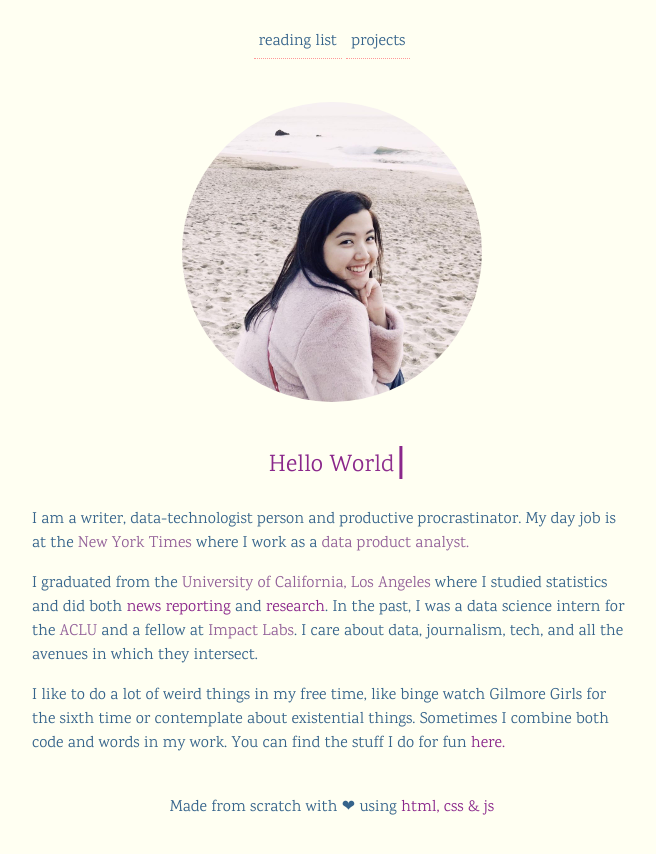
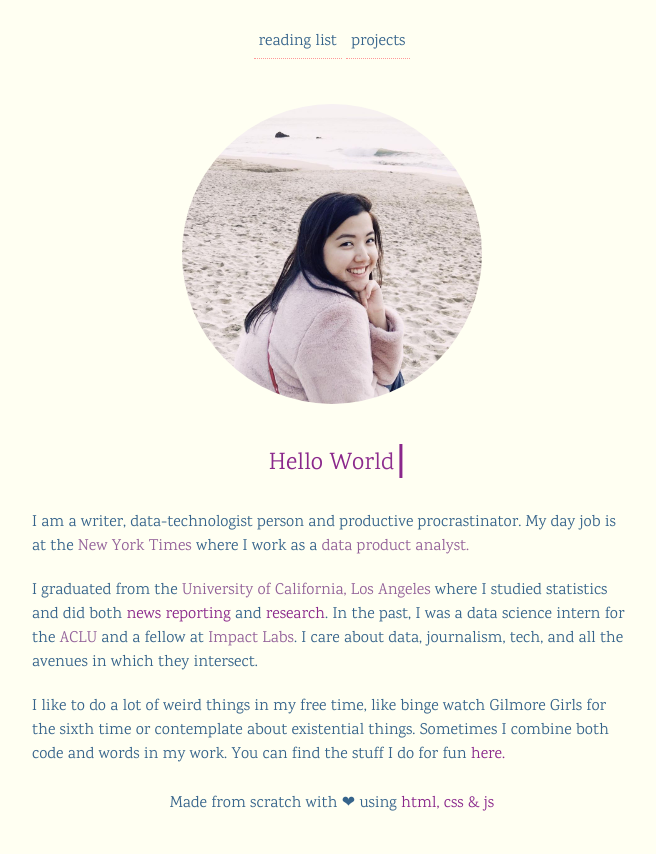
Before and after one commit to joyharjanto/jharjanto, a plain HTML site: page index.html in a window 1280 px wide. Shown: the part 152-1006 px from the top of the page, without its empty margins (308-964 px from the left). Drawn offline with nearby package versions, Linux system fonts and the light colour scheme; a web font is replaced by a local one.

Commit message:
removed br used paddings and margins within p tags

```diff
--- a/css/style.css
+++ b/css/style.css
@@ -33,6 +33,8 @@ img{
   display: block;
   margin-left: auto;
   margin-right: auto;
+  margin-top: 50px;
+  margin-bottom: 40px;
 }
 
 a.fancy{
@@ -73,6 +75,9 @@ a.project{
 p{
   color: #36648b;
   text-align: left;
+  margin: 10px auto 10px auto;
+  padding-top: 5px;
+  padding-bottom: 5px;
 }
 
 #animated{
@@ -95,6 +100,7 @@ ul>li{
 }
 
 footer{
+  margin-top: 20px;
   font-weight: 10;
   color: #36648b;
 }
```
Also changed, not shown: index.html (+1 -4 lines), simplestuff.css (added, +9 -0 lines), simplestuff.html (added, +9 -0 lines).
